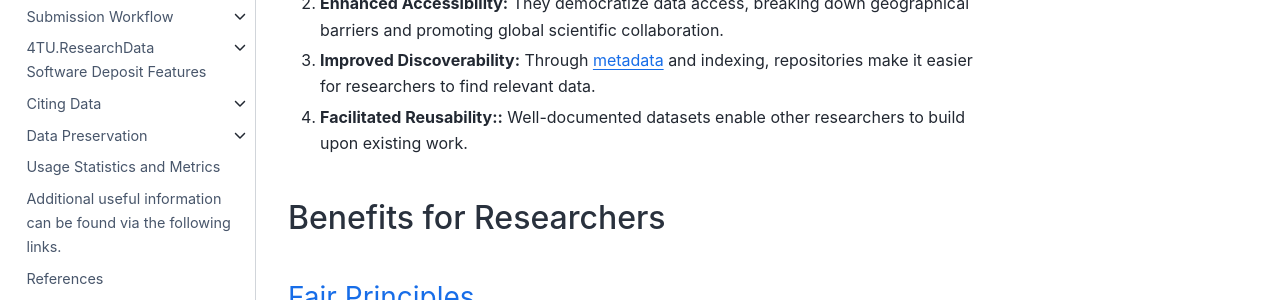
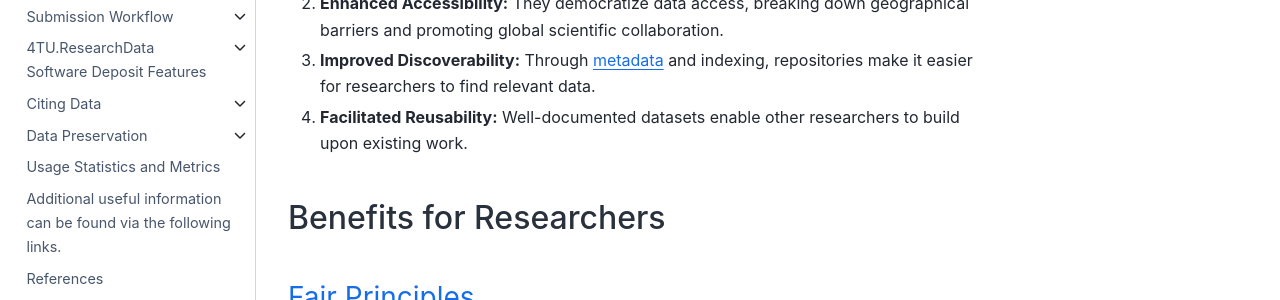
Before and after one commit to TUDelft-books/FAIR4TU_Submission_Help, a Jupyter Book: the page built from book/introduction/intro.md, in a window 1280 px wide and 1347 px high. Shown: the part 461-761 px from the top of the window. Built offline with Jupyter Book 1.0.4 settings and Sphinx 7.4.7 and the Sphinx Book theme 1.1.4, drawn with Linux system fonts in a browser that asks for light colours; pages that are not in the unit, such as notebooks, are missing from menus; comment, search, counter and statistics services are not loaded.

```diff
--- a/book/introduction/intro.md
+++ b/book/introduction/intro.md
@@ -7,7 +7,7 @@ Research data repositories are digital platforms that store, manage, and dissemi
 1. **Data Preservation:** Repositories safeguard research data, ensuring its availability long after projects conclude.
 2. **Enhanced Accessibility:** They democratize data access, breaking down geographical barriers and promoting global scientific collaboration.
 3. **Improved Discoverability:** Through [metadata](/submission_workflow/data_curation.md#metadata-review-process-checklist) and indexing, repositories make it easier for researchers to find relevant data.
-4. **Facilitated Reusability::** Well-documented datasets enable other researchers to build upon existing work.
+4. **Facilitated Reusability:** Well-documented datasets enable other researchers to build upon existing work.
 
 ## Benefits for Researchers
 
```
